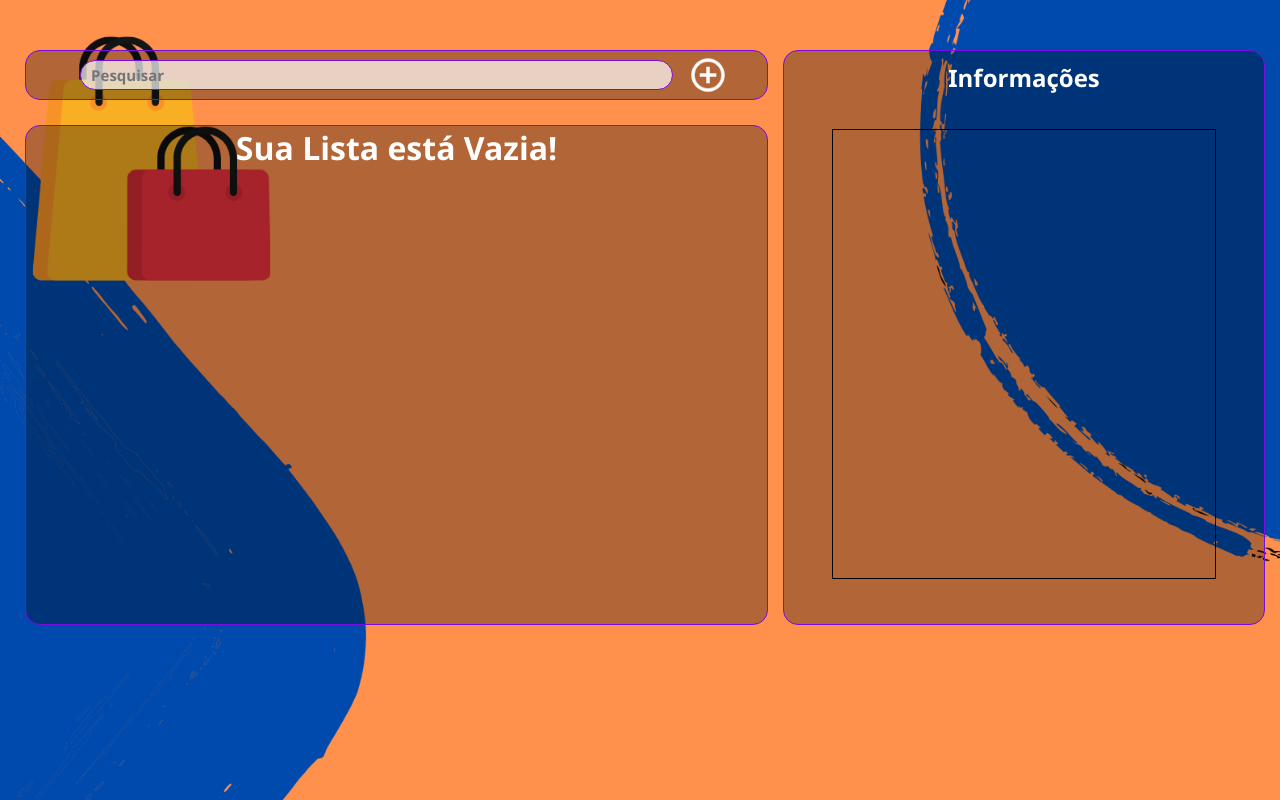
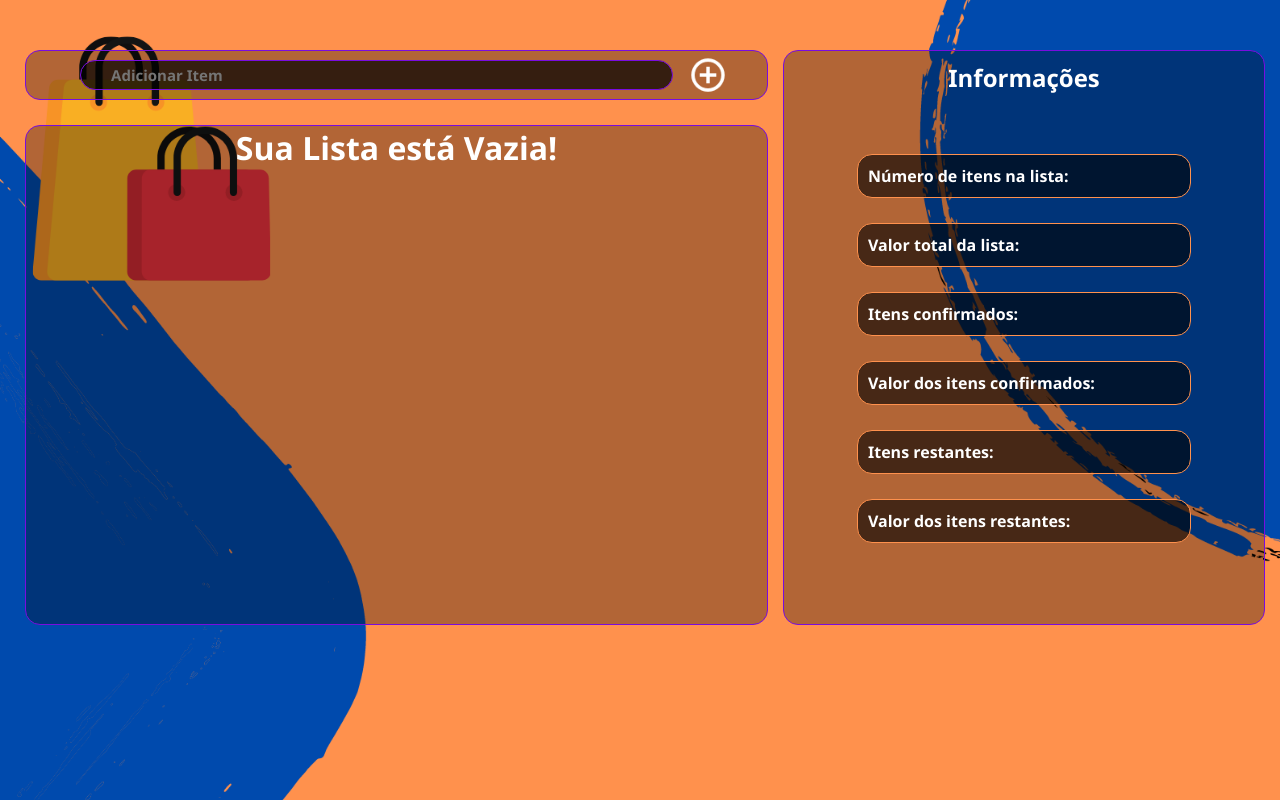
Before and after one commit to Renato-Dantas/ShoppingList, a plain HTML site: page index.html in a window 1280 px wide. Drawn offline with Linux system fonts and the light colour scheme.

Commit message:
Inserindo campos de informação

```diff
--- a/index.html
+++ b/index.html
@@ -10,7 +10,7 @@
 <body>
     <main>
         <div class="search">
-            <input type="text" placeholder="Pesquisar" id = 'searchArea'>
+            <input type="text" placeholder="Adicionar Item" id = 'searchArea'>
             <img src="./imagens/plus.png" id = 'plus' onclick="addProduct()">
         </div>
         <div class="list"><h1>Sua Lista está Vazia!</h1></div>
@@ -20,7 +20,12 @@
             <h1>Informações</h1>
         </div>
         <div id = 'infos'>
-
+            <p>Número de itens na lista: </p>
+            <p>Valor total da lista: </p>
+            <p>Itens confirmados: </p> <!--Listar os nomes dos itens já confirmados-->
+            <p>Valor dos itens confirmados: </p>
+            <p>Itens restantes: </p> <!-- Listar os nomes dos itens restantes -->
+            <p>Valor dos itens restantes: </p>
         </div>
 
     </section>
--- a/styles/style.css
+++ b/styles/style.css
@@ -43,11 +43,11 @@ main{
     width: 80%;
     border-radius: 15px;
     border: 1px solid rgb(121, 12, 223);
-    padding: 10px;
-    background-color: rgba(255, 255, 255, .7);
+    padding: 0 0 0 30px;
+    background-color: rgba(0, 0, 0, .7);
     font-size: 15px;
     font-weight: bold;
-    color: darkblue;
+    color: white;
 }
 
 #plus{
@@ -86,7 +86,15 @@ section{
     margin:25px auto;
     min-height: 450px;
     width: 80%;
-    border: 1px solid black;
-
 
 }
+
+p{
+    color: white;
+    font-weight: bold;
+    margin: 25px;
+    border: 1px solid #ff914d;
+    padding: 10px;
+    border-radius: 15px;
+    background-color: rgba(0,0,0,.6);
+}
```
